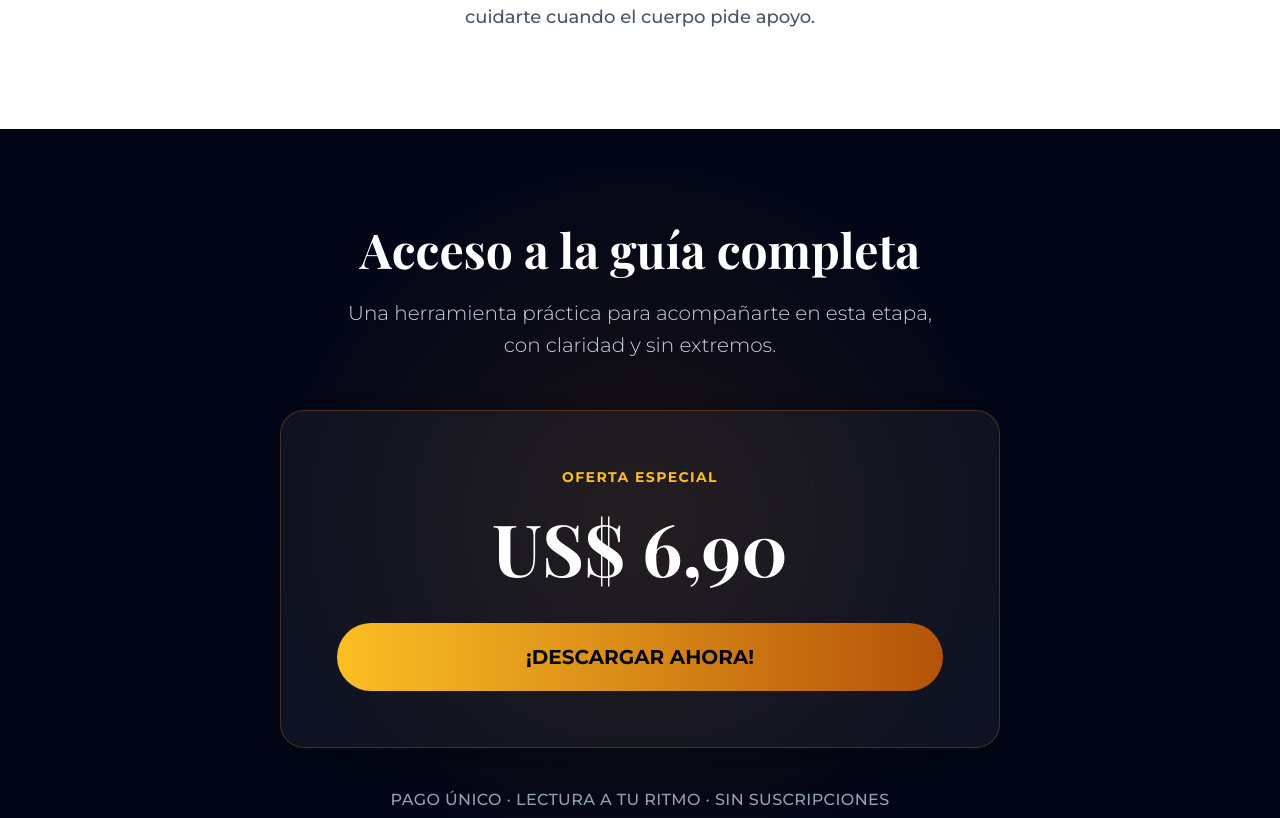
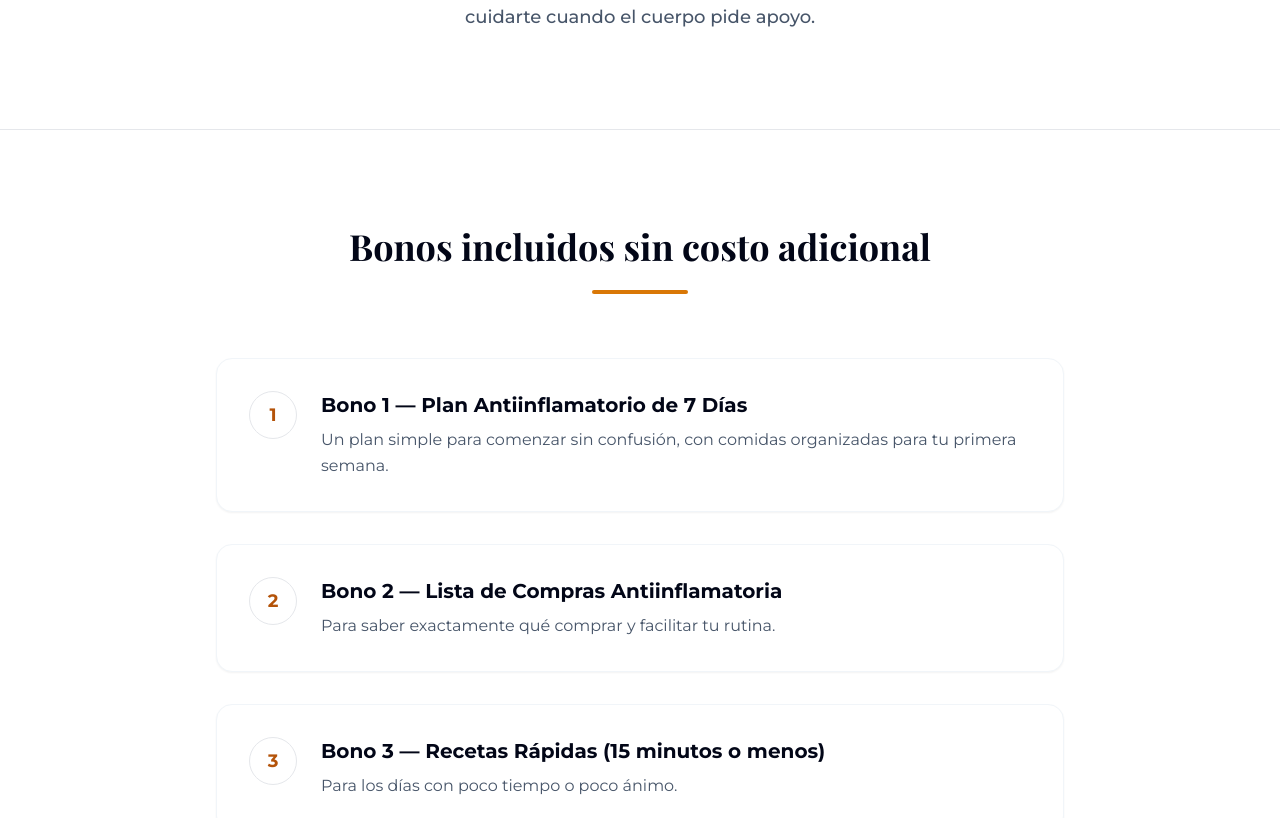
Before and after one commit to Oseias623/lumina-landing-page-generator, a React (Vite) app: page / in a window 1280 px wide. Shown: the part 6368-7186 px from the top of the page. Built offline with nearby package versions, Linux system fonts and the light colour scheme; a web font is replaced by a local one.

Commit message:
Render BonusesSection and Fix Price

```diff
--- a/App.tsx
+++ b/App.tsx
@@ -247,6 +247,10 @@ const App: React.FC = () => {
           content={content.recipes}
         />
 
+        <BonusesSection
+          content={content.bonuses}
+        />
+
         <SimplePricing
           content={content.simplePricing}
         />
```
